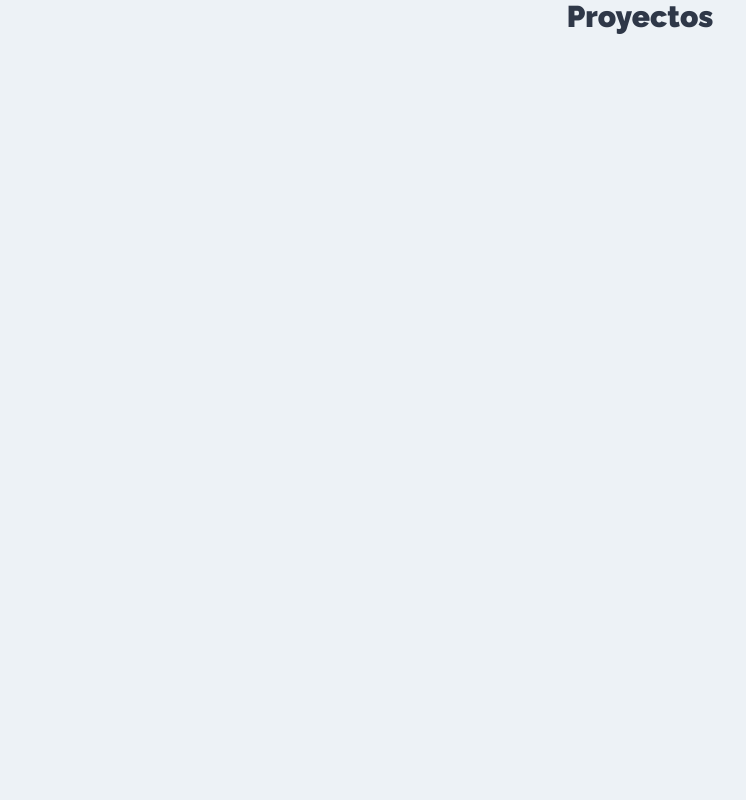
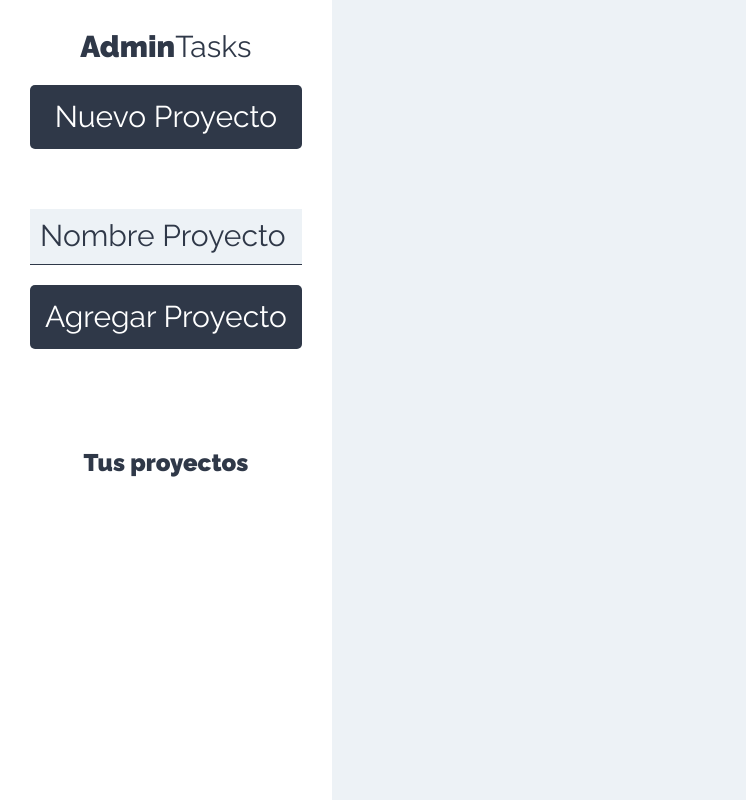
Before and after one commit to pablosilvab/admintasks-frontend, a React (Create React App) app: page /proyectos in a window 1280 px wide. Shown: the whole page, without its empty margins (0-746 px from the left). Built offline with nearby package versions, Linux system fonts and the light colour scheme.

Commit message:
sidebar and project creation layout

```diff
--- /dev/null
+++ b/src/components/layout/Sidebar.js
@@ -0,0 +1,18 @@
+import React from "react";
+import NuevoProyecto from '../proyectos/NuevoProyecto'
+
+const Sidebar = () => {
+  return (
+    <aside>
+      <h1>
+        Admin<span>Tasks</span>
+        <NuevoProyecto/>
+      </h1>
+      <div className="proyectos">
+        <h2>Tus proyectos</h2>
+      </div>
+    </aside>
+  );
+};
+
+export default Sidebar;
--- /dev/null
+++ b/src/components/proyectos/NuevoProyecto.js
@@ -0,0 +1,28 @@
+import React, { Fragment } from "react";
+
+const NuevoProyecto = () => {
+  return (
+    <Fragment>
+      <button type="button" className="btn btn-block btn-primario">
+        Nuevo Proyecto
+      </button>
+
+      <form className="formulario-nuevo-proyecto">
+        <input
+          type="text"
+          className="input-text"
+          placeholder="Nombre Proyecto"
+          name="nombre"
+        />
+
+        <input
+          type="submit"
+          className="btn btn-primario btn-block"
+          value="Agregar Proyecto"
+        />
+      </form>
+    </Fragment>
+  );
+};
+
+export default NuevoProyecto;
--- a/src/components/proyectos/Proyectos.js
+++ b/src/components/proyectos/Proyectos.js
@@ -1,7 +1,19 @@
 import React from "react";
+import Sidebar from '../layout/Sidebar'
 
 const Proyectos = () => {
-  return <h1>Proyectos</h1>;
+  return (
+    <div className="contenedor-app">
+      <Sidebar/>
+      <div className="seccion-principal">
+        <main>
+          <div className="contenedor-tareas">
+
+          </div>
+        </main>
+      </div>
+    </div>
+  );
 };
 
 export default Proyectos;
```
